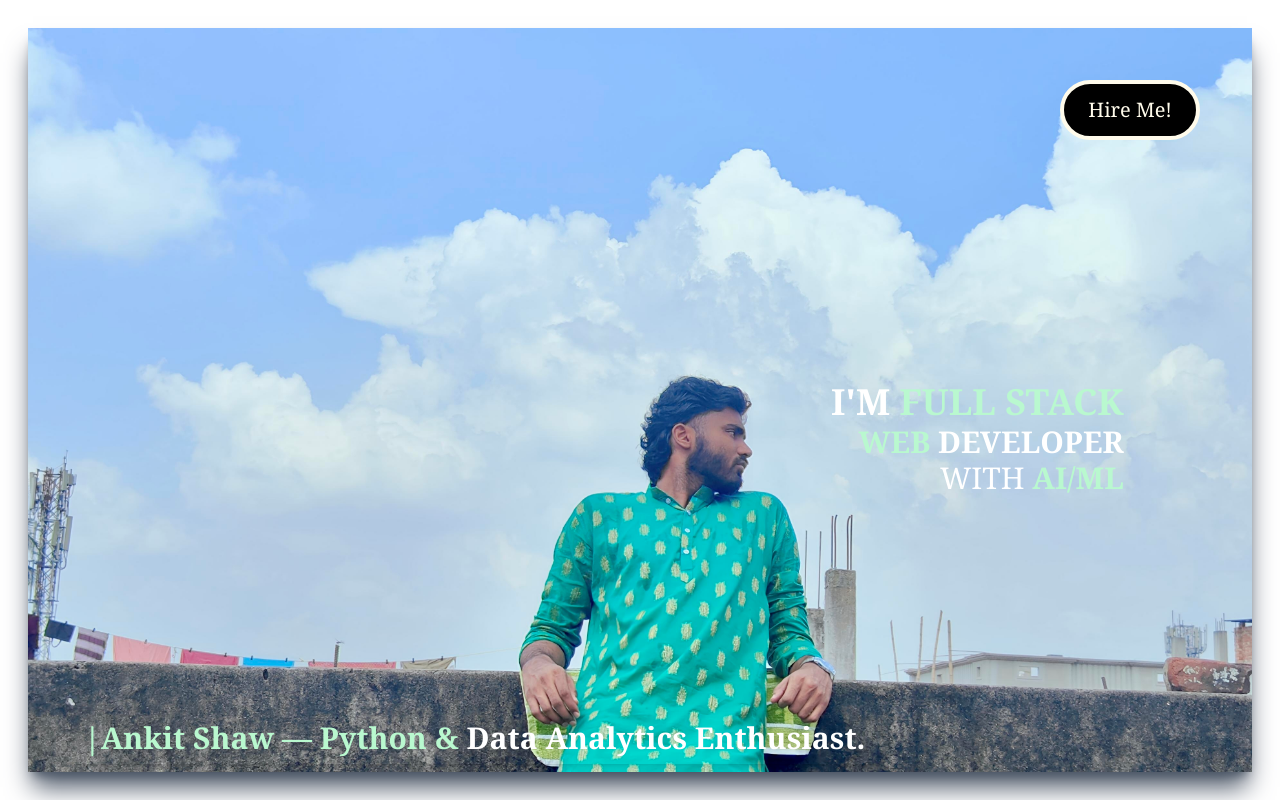
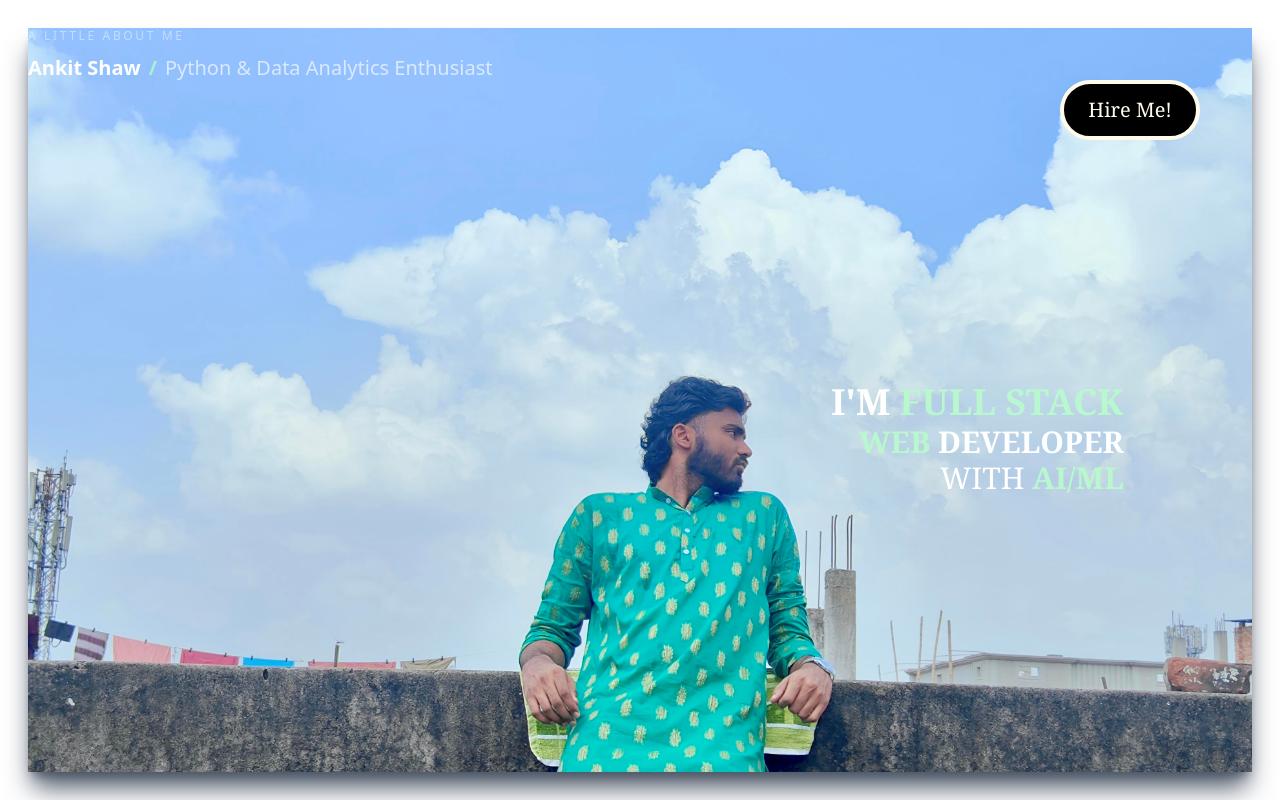
Before and after one commit to masterankit26/BuildFolio, a React (Vite) app: page / in a window 1280 px wide. Shown: the top 800 px of the page. Built offline with nearby package versions, Linux system fonts and the light colour scheme.

Commit message:
Update Page1ButtomText.jsx

```diff
--- a/src/components/Page1ButtomText.jsx
+++ b/src/components/Page1ButtomText.jsx
@@ -1,13 +1,20 @@
 
-import React from 'react';
+import React from "react";
 
 const Page1ButtomText = () => {
   return (
-    <div className='absolute bottom-2 left-6 sm:left-10 px-4 py-2 rounded-md shadow-md'>
-      <div className='text-white text-sm sm:text-base leading-relaxed font-semibold text-left'>
-        <h2 className='text-3xl font-serif text-white'><span className='text-green-200'>|Ankit Shaw — Python & </span>Data Analytics Enthusiast. </h2>
+    <div className="max-w-xl">
+      <p className="text-xs uppercase tracking-[0.22em] text-white/45">
+        A little about me
+      </p>
 
-      </div>
+      <h2 className="mt-2 text-lg font-semibold leading-relaxed text-white sm:text-xl">
+        Ankit Shaw
+        <span className="mx-2 text-emerald-200">/</span>
+        <span className="font-normal text-white/65">
+          Python & Data Analytics Enthusiast
+        </span>
+      </h2>
     </div>
   );
 };
```
